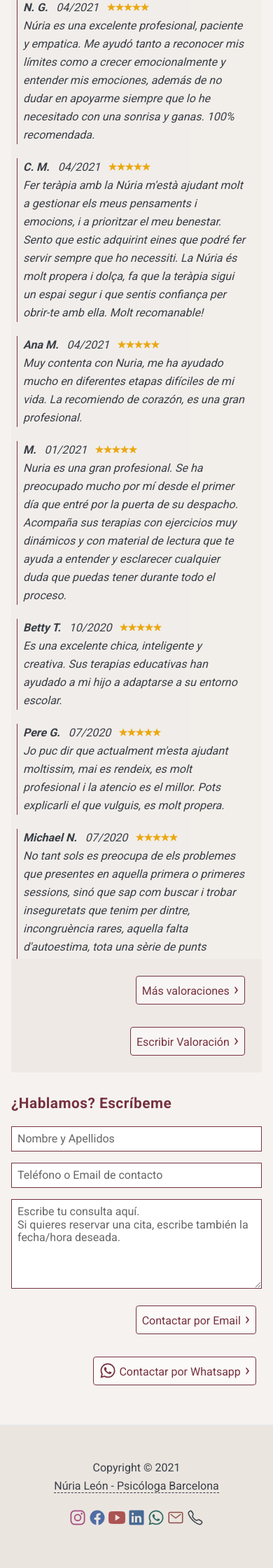
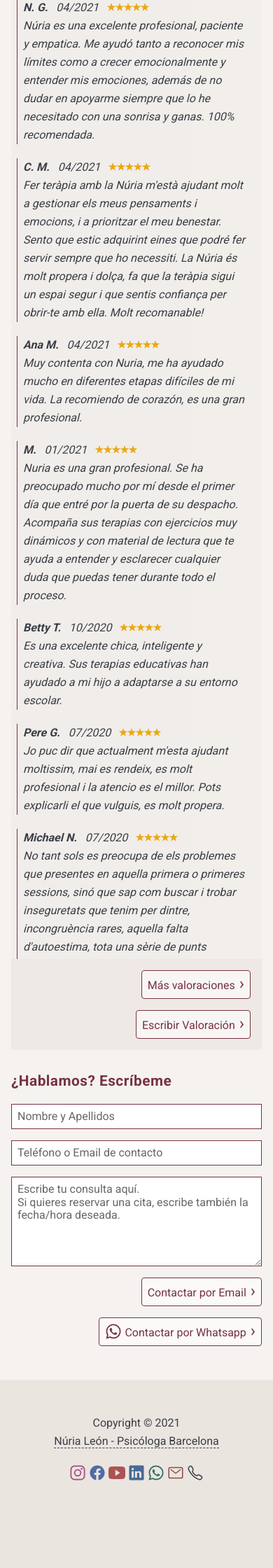
Before and after one commit to nurialeonsallent/nurialeon.com, a Jekyll site: the page built from index.html, in a window 390 px wide. Shown: the part 1382-3622 px from the top of the page at 70% size. Built offline with Jekyll 4.4.1, drawn with Linux system fonts in a browser that asks for light colours; nearby versions of some CDN libraries; after the commit the page ends 3558 px from its top, so only the background shows below that.

Commit message:
Update index.scss

```diff
--- a/_sass/5-OldPage/index.scss
+++ b/_sass/5-OldPage/index.scss
@@ -733,9 +733,8 @@ ion-icon {
     .opinions {
         margin: 0;
 
-        .more > *,
         .more > :last-child {
-            margin: 0.5rem;
+            margin: 0;
         }
     }
 
@@ -744,9 +743,8 @@ ion-icon {
             height: 8rem;
         }
 
-        .buttons > *,
         .buttons > :last-child {
-            margin: 0.5rem;
+            margin: 0;
         }
     }
 }
```
